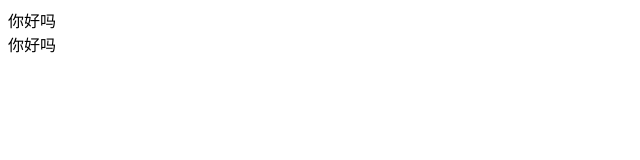
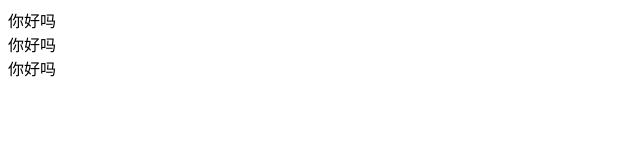
Before and after one commit to lvyana/mengnan, a plain HTML site: page index.html in a window 1280 px wide. Shown: the full height of the page, 0-640 px from the left. Drawn offline with Linux system fonts and the light colour scheme.

Commit message:
第一次

```diff
--- a/index.html
+++ b/index.html
@@ -8,5 +8,6 @@
 <body>
     <div>你好吗</div>
     <div>你好吗</div>
+    <div>你好吗</div>
 </body>
 </html>
```
